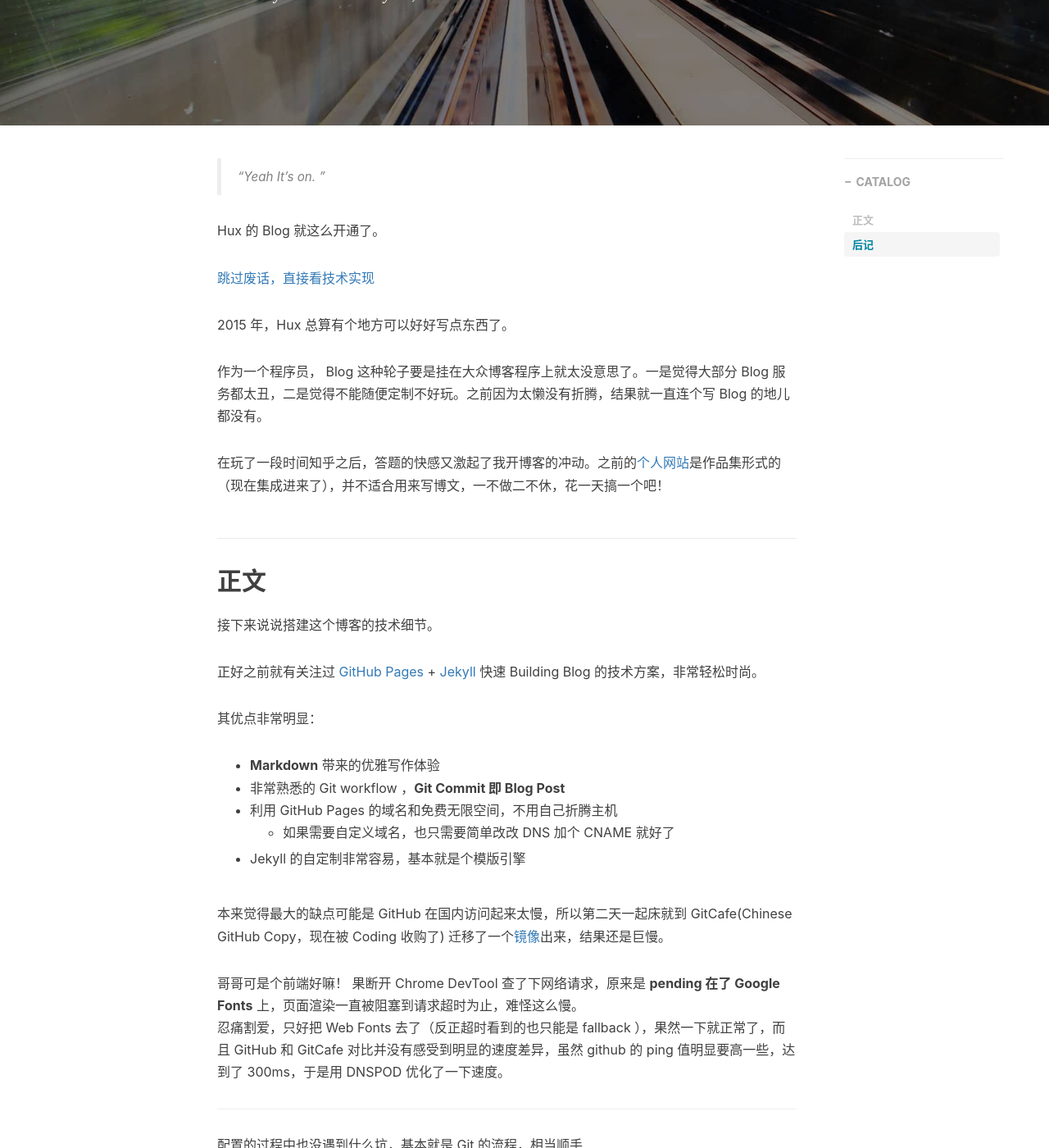
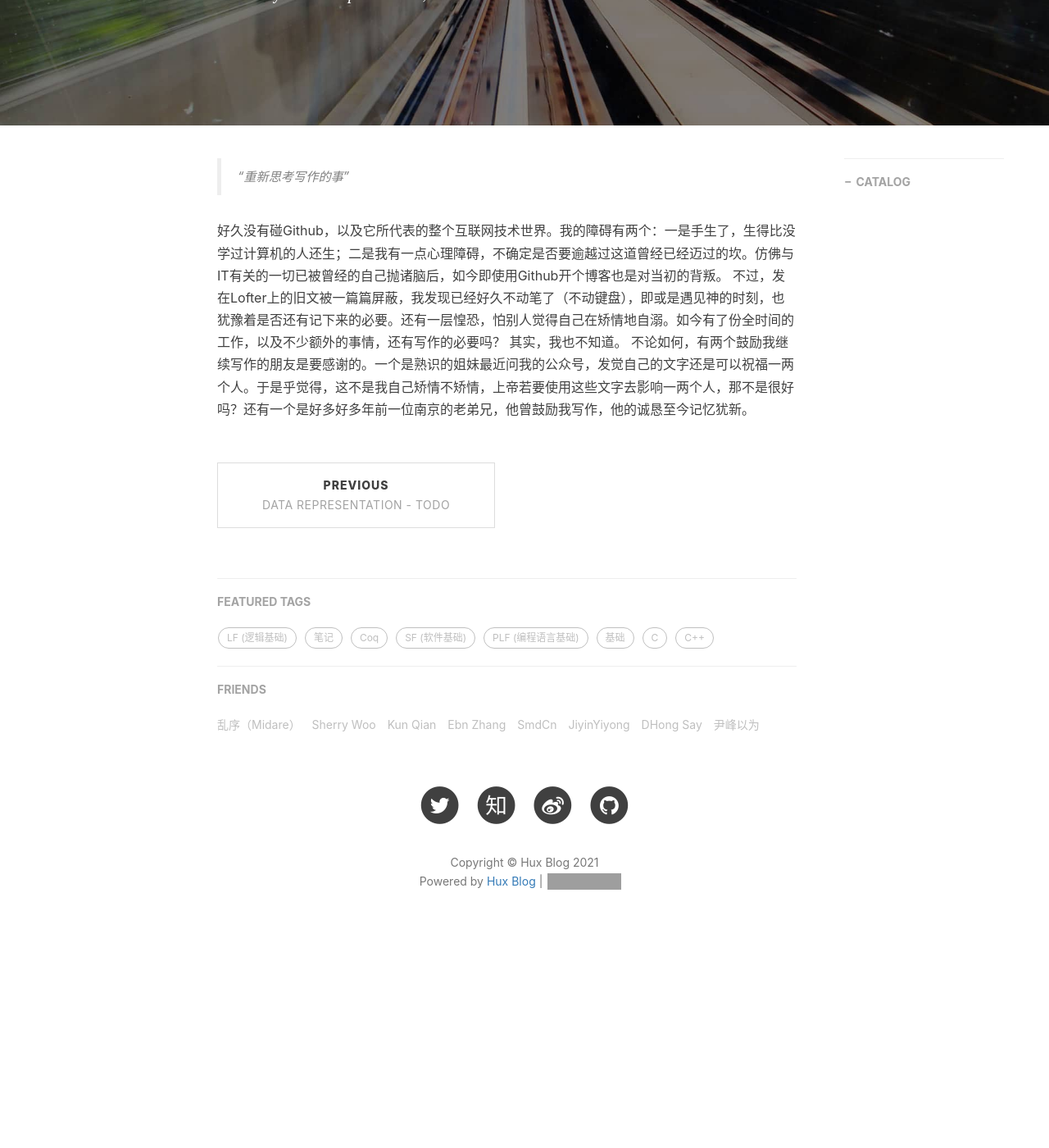
Before and after one commit to zhouqing/zhouqing.github.io, a Jekyll site: the page built from _posts/2014-01-29-hello-2015.markdown, in a window 1280 px wide and 1400 px high, scrolled down 370 px. Shown: the whole window at 82% size. Built offline with Jekyll 4.4.1, drawn with Linux system fonts in a browser that asks for light colours; nearby versions of some CDN libraries; comment, search, counter and statistics services are not loaded; after the commit the page ends 1549 px from its top, so only the background shows below that; some of the changed text lies outside the part shown; grey boxes are pictures that could not be loaded.

Commit message:
Update 2014-01-29-hello-2015.markdown

```diff
--- a/_posts/2014-01-29-hello-2015.markdown
+++ b/_posts/2014-01-29-hello-2015.markdown
@@ -1,75 +1,20 @@
 ---
 layout:     post
-title:      "Hello 2015"
-subtitle:   " \"Hello World, Hello Blog\""
-date:       2015-01-29 12:00:00
-author:     "Hux"
+title:      "重新思考写作的事"
+subtitle:   "a test"
+date:       2021-09-28 10:45:00
+author:     "Joe"
 header-img: "img/post-bg-2015.jpg"
 catalog: true
 tags:
-    - 生活
+    - 通知
     - Meta
 ---
 
-> “Yeah It's on. ”
+> “重新思考写作的事”
 
 
-Hux 的 Blog 就这么开通了。
-
-[跳过废话，直接看技术实现 ](#build)
-
-2015 年，Hux 总算有个地方可以好好写点东西了。
-
-
-作为一个程序员， Blog 这种轮子要是挂在大众博客程序上就太没意思了。一是觉得大部分 Blog 服务都太丑，二是觉得不能随便定制不好玩。之前因为太懒没有折腾，结果就一直连个写 Blog 的地儿都没有。
-
-在玩了一段时间知乎之后，答题的快感又激起了我开博客的冲动。之前的[个人网站](http://huangxuan.me/portfolio)是作品集形式的（现在集成进来了），并不适合用来写博文，一不做二不休，花一天搞一个吧！
-
-
-<p id = "build"></p>
-
-## 正文
-
-接下来说说搭建这个博客的技术细节。
-
-正好之前就有关注过 [GitHub Pages](https://pages.github.com/) + [Jekyll](http://jekyllrb.com/) 快速 Building Blog 的技术方案，非常轻松时尚。
-
-其优点非常明显：
-
-* **Markdown** 带来的优雅写作体验
-* 非常熟悉的 Git workflow ，**Git Commit 即 Blog Post**
-* 利用 GitHub Pages 的域名和免费无限空间，不用自己折腾主机
-	* 如果需要自定义域名，也只需要简单改改 DNS 加个 CNAME 就好了
-* Jekyll 的自定制非常容易，基本就是个模版引擎
-
-
-本来觉得最大的缺点可能是 GitHub 在国内访问起来太慢，所以第二天一起床就到 GitCafe(Chinese GitHub Copy，现在被 Coding 收购了) 迁移了一个[镜像](http://huxpro.coding.me)出来，结果还是巨慢。
-
-哥哥可是个前端好嘛！ 果断开 Chrome DevTool 查了下网络请求，原来是 **pending 在了 Google Fonts** 上，页面渲染一直被阻塞到请求超时为止，难怪这么慢。
-忍痛割爱，只好把 Web Fonts 去了（反正超时看到的也只能是 fallback ），果然一下就正常了，而且 GitHub 和 GitCafe 对比并没有感受到明显的速度差异，虽然 github 的 ping 值明显要高一些，达到了 300ms，于是用 DNSPOD 优化了一下速度。
-
-
----
-
-配置的过程中也没遇到什么坑，基本就是 Git 的流程，相当顺手
-
-大的 Jekyll 主题上直接 fork 了 Clean Blog（这个主题也相当有名，就不多赘述了。唯一的缺点大概就是没有标签支持，于是我给它补上了。）
-
-本地调试环境需要 `gem install jekyll`，结果 rubygem 的源居然被墙了……后来手动改成了我大淘宝的镜像源才成功
-
-Theme 的 CSS 是基于 Bootstrap 定制的，看得不爽的地方直接在 Less 里改就好了（平时更习惯 SCSS 些），**不过其实我一直觉得 Bootstrap 在移动端的体验做得相当一般，比我在淘宝参与的团队 CSS 框架差多了……**所以为了体验，也补了不少 CSS 进去
-
-最后就进入了耗时反而最长的**做图、写字**阶段，也算是进入了**写博客**的正轨，因为是类似 Hack Day 的方式去搭这个站的，所以折腾折腾着大半夜就过去了。
-
-第二天考虑中文字体的渲染，fork 了 [Type is Beautiful](http://www.typeisbeautiful.com/) 的 `font` CSS，调整了字号，适配了 Win 的渣渲染，中英文混排效果好多了。
-
-
-## 后记
-
-回顾这个博客的诞生，纯粹是出于个人兴趣。在知乎相关问题上回答并获得一定的 star 后，我决定把这个博客主题当作一个小小的开源项目来维护。
-
-在经历 v1.0 - v1.5 的蜕变后，这个博客主题愈发完整，不但增加了诸多 UI 层的优化（opinionated）；在代码层面，更加丰富的配置项也使得这个主题拥有了更好的灵活性与可拓展性。而作为一个开源项目，我也积极的为其完善文档与解决 issue。
-
-如果你恰好逛到了这里，希望你也能喜欢这个博客主题。
-
-—— Hux 后记于 2015.10
+好久没有碰Github，以及它所代表的整个互联网技术世界。我的障碍有两个：一是手生了，生得比没学过计算机的人还生；二是我有一点心理障碍，不确定是否要逾越过这道曾经已经迈过的坎。仿佛与IT有关的一切已被曾经的自己抛诸脑后，如今即使用Github开个博客也是对当初的背叛。
+不过，发在Lofter上的旧文被一篇篇屏蔽，我发现已经好久不动笔了（不动键盘），即或是遇见神的时刻，也犹豫着是否还有记下来的必要。还有一层惶恐，怕别人觉得自己在矫情地自溺。如今有了份全时间的工作，以及不少额外的事情，还有写作的必要吗？
+其实，我也不知道。
+不论如何，有两个鼓励我继续写作的朋友是要感谢的。一个是熟识的姐妹最近问我的公众号，发觉自己的文字还是可以祝福一两个人。于是乎觉得，这不是我自己矫情不矫情，上帝若要使用这些文字去影响一两个人，那不是很好吗？还有一个是好多好多年前一位南京的老弟兄，他曾鼓励我写作，他的诚恳至今记忆犹新。
```
